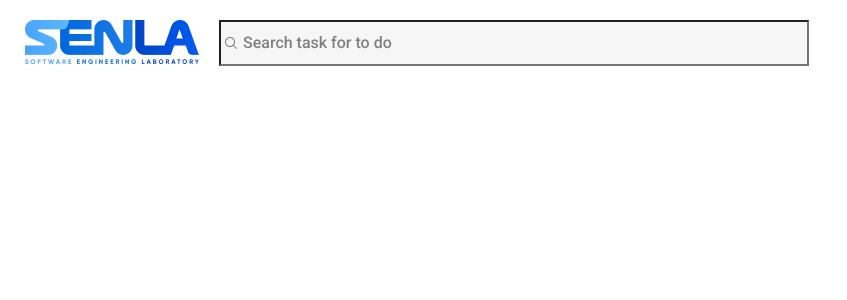
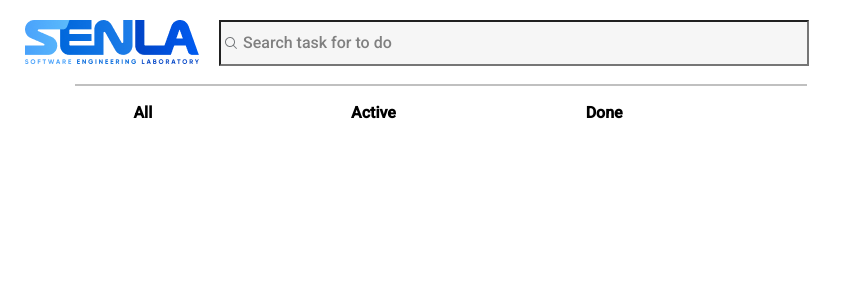
Before and after one commit to VladOrpik/ToDo_praktic, a React (Create React App) app: page / in a window 1280 px wide. Shown: the top 300 px of the page, without its empty margins (0-847 px from the left). Built offline with nearby package versions, Linux system fonts and the light colour scheme.

Commit message:
create-fillter

```diff
--- a/src/App.js
+++ b/src/App.js
@@ -1,10 +1,13 @@
 
 import './App.css';
 import Header from './components/Header';
+import Filter from './components/filter';
+
 function App() {
   return (
     <div className="App">
      <Header/>
+     <Filter/>
     </div>
   );
 }
--- /dev/null
+++ b/src/components/filter.js
@@ -0,0 +1,24 @@
+import React from 'react'
+import '../components/filter_style.scss'
+
+
+const Filter = ()=>{
+    return(
+        <div>
+            <ul className='filter__list'>
+                <li className='filter__item'>
+                  <a className='filter__link' href='/'> All</a>
+                  </li>
+                <li className='filter__item'>
+                <a className='filter__link' href='/'>Active</a>
+                </li>
+                <li className='filter__item'>
+                <a className='filter__link' href='/'>Done</a>
+                </li>
+            </ul>
+        </div>
+    )
+}
+
+
+export default Filter;
--- /dev/null
+++ b/src/components/filter_style.scss
@@ -0,0 +1,28 @@
+@import url('https://fonts.googleapis.com/css2?family=Roboto:wght@500&display=swap');
+.filter__list{
+    display: flex;
+    list-style-type: none;
+    border-top: solid 2px silver;
+    width: 692px;
+    margin-left: 75px;
+
+}
+.filter__item{
+    padding-top: 16px;
+    margin-right: 175px;
+    width: 175px;
+    text-align: center;
+}
+.filter__link{
+    text-decoration: none;
+    font-family: 'Roboto';
+    font-style: normal;
+    font-weight: 900;
+    font-size: 16px;
+    line-height: 19px;
+    color: black;
+}
+.filter__item:active{
+    border-top-width: 30px;
+    border-top: solid 2px blue;
+}
```
